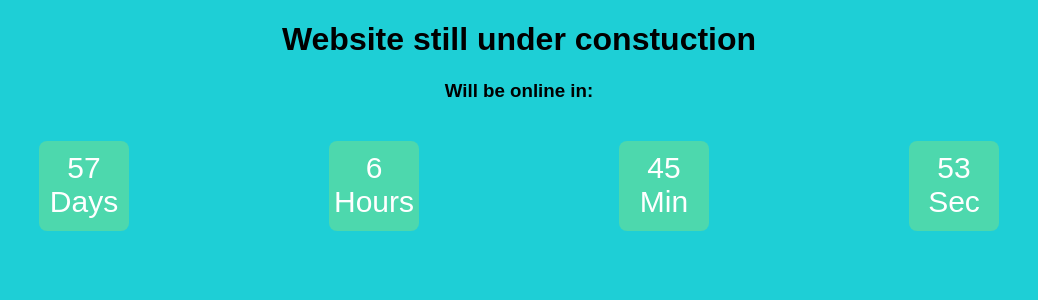
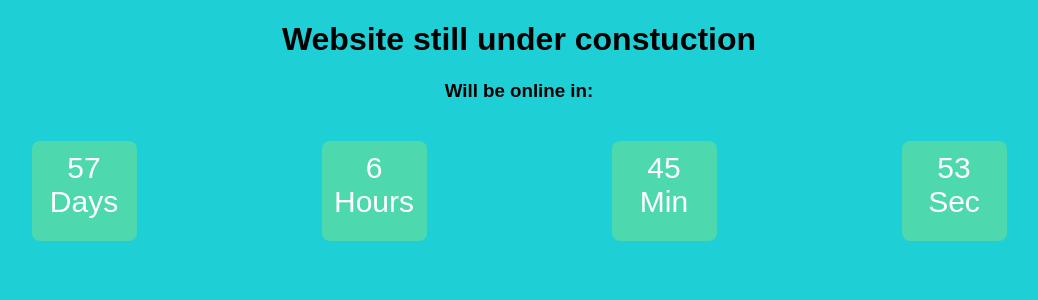
Before and after one commit to Konrad0707/CountdownTimer, a React (Create React App) app: page / in a window 1280 px wide. Shown: the top 300 px of the page, without its empty margins (121-1159 px from the left). Built offline with nearby package versions, Linux system fonts and the light colour scheme.

Commit message:
Change font color and resize

```diff
--- a/src/App.css
+++ b/src/App.css
@@ -22,10 +22,11 @@
 
 .bounding {
   margin:0 auto;
+  text-align: center;
   padding-top: 10px;
   border-radius: 8px;
   background-color: #4DD8AD;
-  width:90px;
-  height:80px;
+  width:105px;
+  height:90px;
 
 }
```
